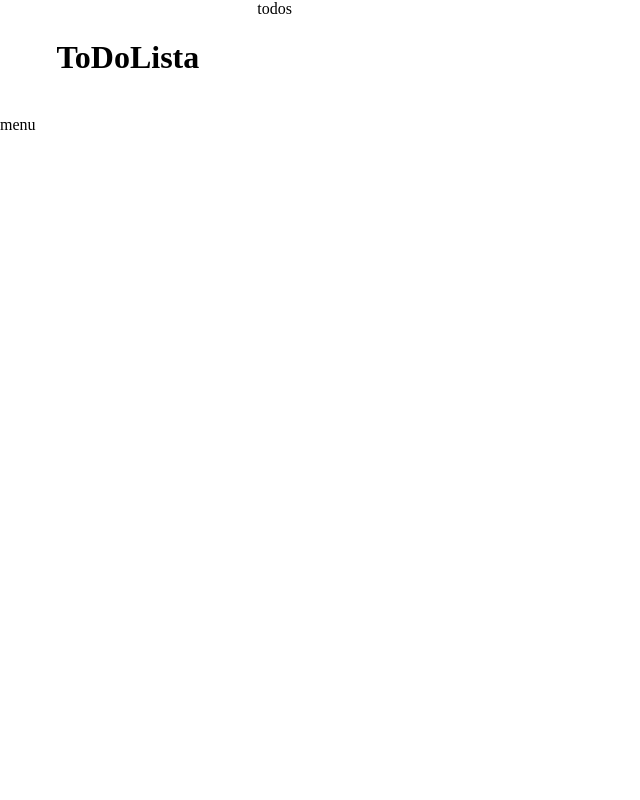
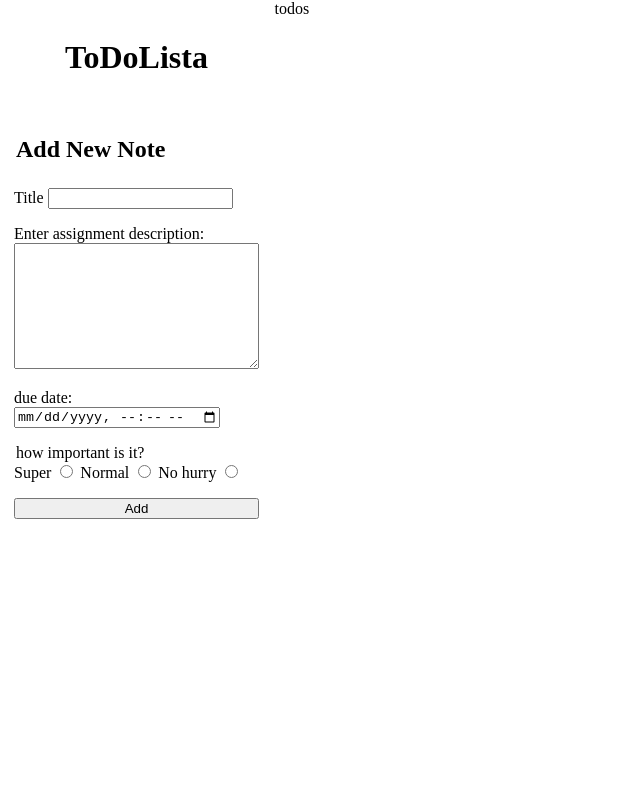
Before and after one commit to doxam1/Todo-list, a website built with webpack: page src/index.html in a window 1280 px wide. Shown: the whole page, without its empty margins (0-640 px from the left). Built offline with nearby package versions, Linux system fonts and the light colour scheme.

Commit message:
new form for note, min date script

```diff
--- a/src/index.html
+++ b/src/index.html
@@ -6,10 +6,48 @@
     <title>Todo App</title>
 </head>
 <body>
+    <!--  -->
     <header class="appHeader">
         <h1> ToDoLista </h1>
     </header>
-    <div class="menu"> menu </div>
+    <!--  -->
+
+
+    <div class="menu">
+        <form id="newTodoNote">
+            <fieldset>
+                <legend> <h2> Add New Note </h2></legend>
+                <div class="input">
+                    <label for="title"> Title </label>
+                    <input type="text" id="title" required>
+                </div>
+                <div class="input">
+                    <label for="description"> Enter assignment description: </label>
+                    <textarea  id="description" name="description" rows="8" cols="28"></textarea>
+                </div>
+                <div class="input">
+                    <label for="date"> due date: </label>
+                    <input type="datetime-local" id="date" required>
+                </div>
+                <div class="input">
+                    <legend> how important is it? </legend>
+                    <label for="super"> Super </label>
+                    <input type="radio" name="priority" id="super" value="super" />
+                    <label for="normal"> Normal </label>
+                    <input type="radio" name="priority" id="normal" value="normal" />
+                    <label for="noHurry"> No hurry </label>
+                    <input type="radio" name="priority" id="noHurry" value="noHurry" />
+                </div>
+                <button type="button" class=""> Add </button>
+            </fieldset>
+
+        </form>
+
+    </div>
+    <!--  -->
+
+
+
     <div class="notesTobeChanged">
         todos
     </div>
--- a/src/index.js
+++ b/src/index.js
@@ -1,5 +1,6 @@
 import './style.css';
 import Todo from './todoObj';
+import "./minDateToday"
 
 const todoTest = new Todo ('test', 'go bom bom', new Date(2024, 3, 19, 13,30), 5);
 
--- /dev/null
+++ b/src/minDateToday.js
@@ -0,0 +1,15 @@
+let today = new Date();
+let dd = today.getDate();
+let mm = today.getMonth() + 1; //January is 0!
+let yyyy = today.getFullYear();
+
+if (dd < 10) {
+   dd = '0' + dd;
+}
+
+if (mm < 10) {
+   mm = '0' + mm;
+}
+
+today = yyyy + '-' + mm + '-' + dd + 'T00:00:00';
+document.getElementById("date").setAttribute("min", today);
--- a/src/style.scss
+++ b/src/style.scss
@@ -13,6 +13,16 @@ body {
 
     & .menu {
         grid-area: 2 / 1 / -1 / 2;
+
+        & #newTodoNote {
+
+            & fieldset {
+                display: flex;
+                flex-direction: column;
+                gap:1rem;
+                border: none;
+            }
+        }
     }
 
     & .notesTobeChanged {
```
Also changed, not shown: dist/index.html, dist/main.js, src/style.css.
